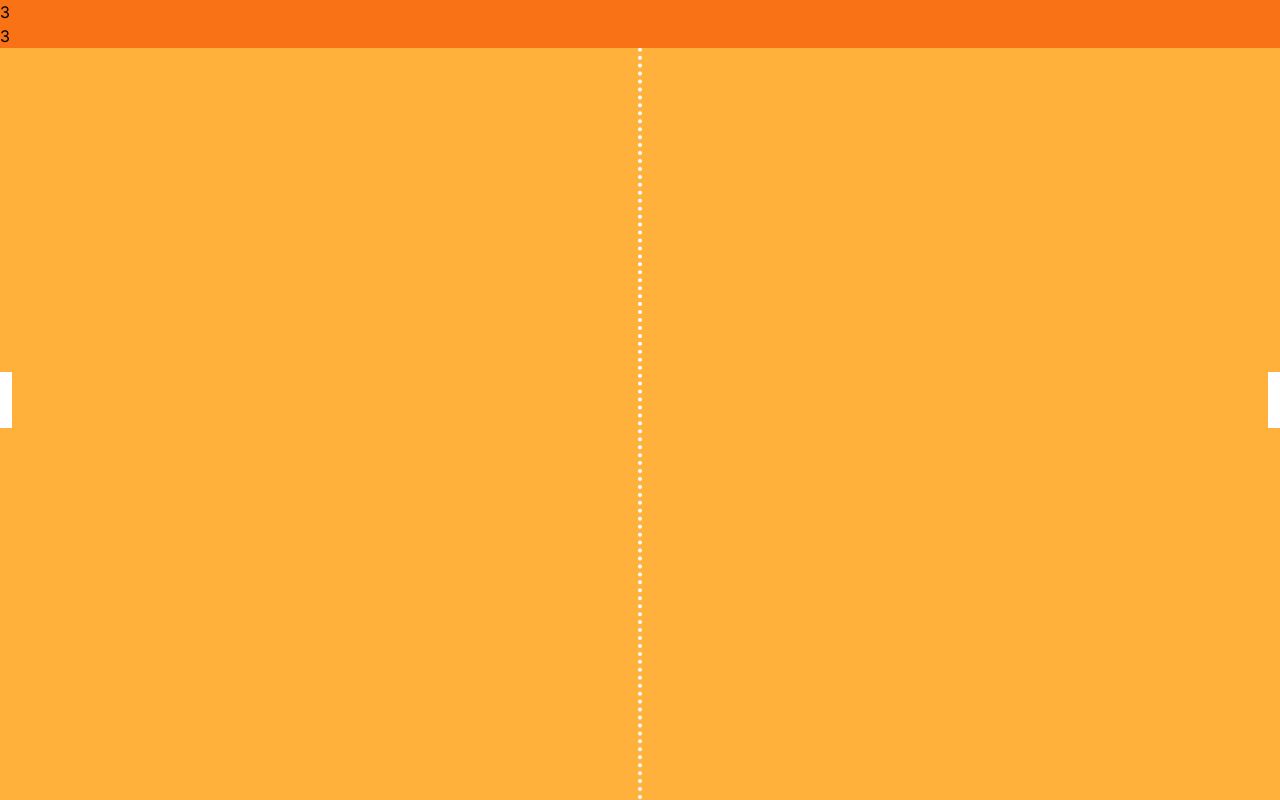
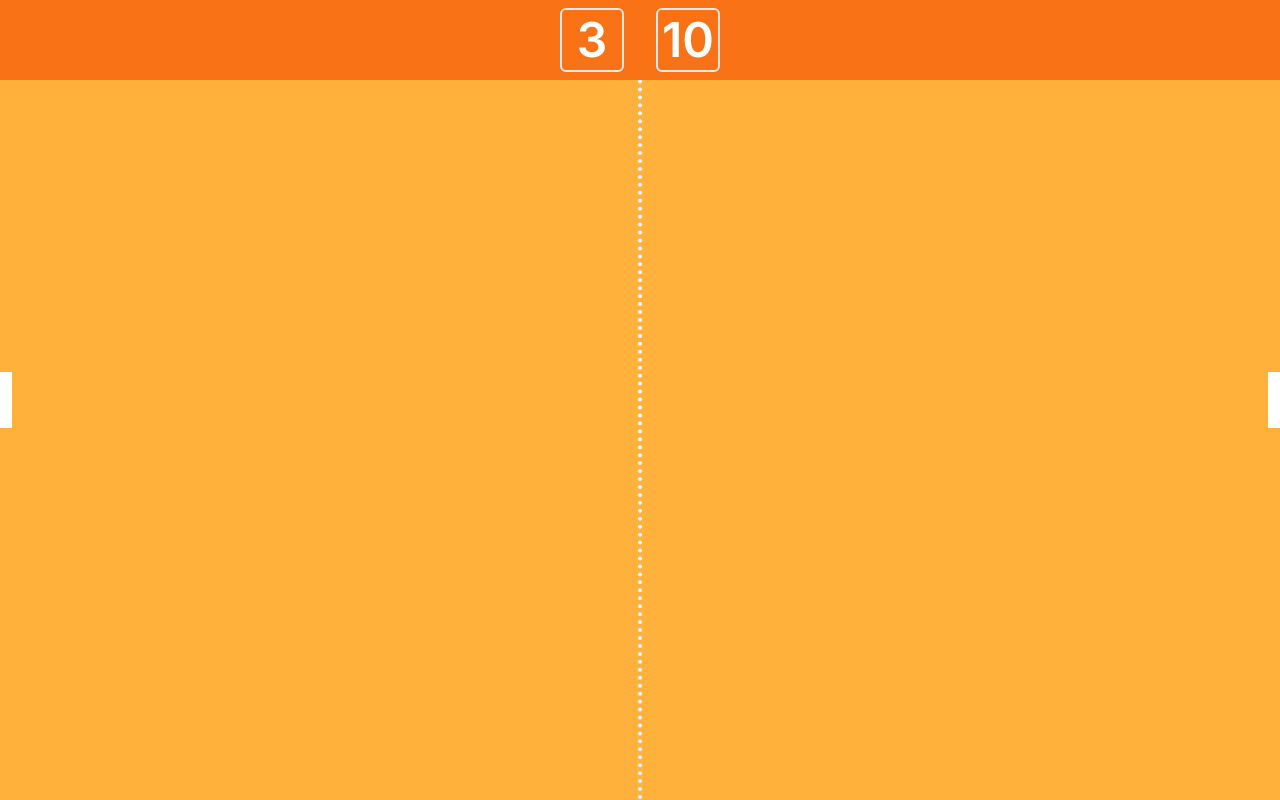
Before and after one commit to betterthanhajin/pong-2024, a Next.js app: page / in a window 1280 px wide. Shown: the top 800 px of the page. Built offline with nearby package versions, Linux system fonts and the light colour scheme.

Commit message:
feat: pong game header 추가

```diff
--- a/app/components/GameHeader.tsx
+++ b/app/components/GameHeader.tsx
@@ -2,9 +2,15 @@
 
 const GameHeader = () => {
   return (
-    <div className="bg-orange-500 h-26 absolute top-0 left-0 w-full">
-      <div>3</div>
-      <div>3</div>
+    <div className="bg-orange-500 h-20 absolute top-0 left-0 w-full">
+      <div className="flex w-full h-full justify-center items-center gap-8">
+        <div className="w-16 h-16 flex justify-center items-center border-solid border-l-2 border-r-2 border-t-2 border-b-2 rounded-md">
+          <div className="font-semibold text-white text-5xl">3</div>
+        </div>
+        <div className="w-16 h-16 flex justify-center items-center border-solid border-l-2 border-r-2 border-t-2 border-b-2 rounded-md">
+          <div className="font-semibold text-white text-5xl">10</div>
+        </div>
+      </div>
     </div>
   );
 };
```
